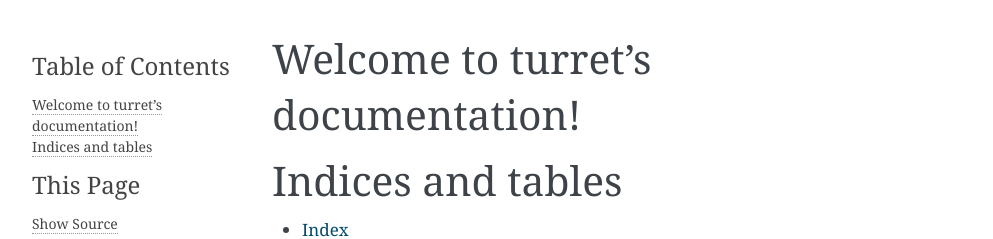
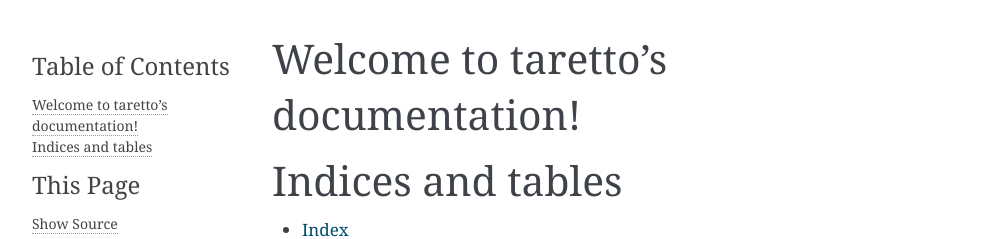
Before and after one commit to RedHatQE/taretto, a Sphinx documentation site: the page built from docs/index.rst, in a window 1280 px wide. Shown: the top 239 px of the page, without its empty margins (148-1141 px from the left). Built offline with Sphinx 7.4.7, drawn with Linux system fonts in a browser that asks for light colours.

Commit message:
Project Rename

```diff
--- a/docs/conf.py
+++ b/docs/conf.py
@@ -19,7 +19,7 @@
 
 # -- Project information -----------------------------------------------------
 
-project = 'turret'
+project = 'taretto'
 copyright = '2018, RedHatQE'
 author = 'RedHatQE'
 
@@ -108,7 +108,7 @@
 # -- Options for HTMLHelp output ---------------------------------------------
 
 # Output file base name for HTML help builder.
-htmlhelp_basename = 'turretdoc'
+htmlhelp_basename = 'tarettodoc'
 
 
 # -- Options for LaTeX output ------------------------------------------------
@@ -135,7 +135,7 @@
 # (source start file, target name, title,
 #  author, documentclass [howto, manual, or own class]).
 latex_documents = [
-    (master_doc, 'turret.tex', 'turret Documentation',
+    (master_doc, 'taretto.tex', 'taretto Documentation',
      'RedHatQE', 'manual'),
 ]
 
@@ -145,7 +145,7 @@
 # One entry per manual page. List of tuples
 # (source start file, name, description, authors, manual section).
 man_pages = [
-    (master_doc, 'turret', 'turret Documentation',
+    (master_doc, 'taretto', 'taretto Documentation',
      [author], 1)
 ]
 
@@ -156,8 +156,8 @@
 # (source start file, target name, title, author,
 #  dir menu entry, description, category)
 texinfo_documents = [
-    (master_doc, 'turret', 'turret Documentation',
-     author, 'turret', 'One line description of project.',
+    (master_doc, 'taretto', 'taretto Documentation',
+     author, 'turetto', 'One line description of project.',
      'Miscellaneous'),
 ]
 
--- a/docs/index.rst
+++ b/docs/index.rst
@@ -1,10 +1,10 @@
-.. turret documentation master file, created by
+.. taretto documentation master file, created by
    sphinx-quickstart on Wed May  9 13:19:16 2018.
    You can adapt this file completely to your liking, but it should at least
    contain the root `toctree` directive.
 
-Welcome to turret's documentation!
-==================================
+Welcome to taretto's documentation!
+===================================
 
 .. toctree::
    :maxdepth: 2
--- a/setup.py
+++ b/setup.py
@@ -25,10 +25,10 @@
 
 if __name__ == "__main__":
     setup(
-        name="turret",
+        name="taretto",
         description="Targetted tooling for testing, currently offering tools for Web UI navigation and interaction.",
         license="GPL",
-        url="https://github.com/RedHatQE/turret",
+        url="https://github.com/RedHatQE/taretto",
         version="0.5",
         author="RedHatQE",
         author_email="psavage@redhat.com",
@@ -36,7 +36,7 @@
         maintainer_email="psavage@redhat.com",
         keywords=['Testing', 'Widget', 'Navigation'],
         long_description=LONG_DESC,
-        packages=['turret'],
+        packages=['taretto'],
         package_dir={"": "src"},
         classifiers=CLASSIFIERS,
 )
```
Also changed, not shown: README.md (+2 -2 lines), src/turret/__init__.py (deleted), 2 other files.
